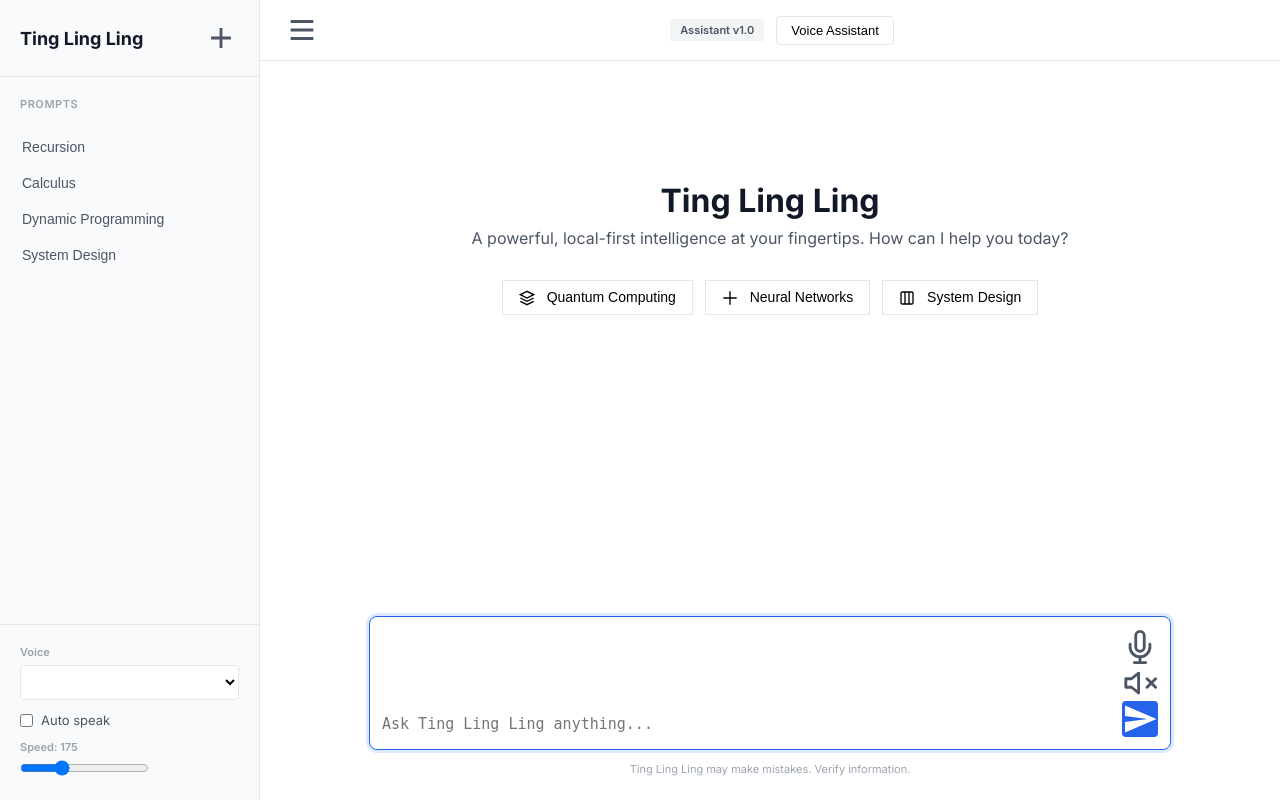
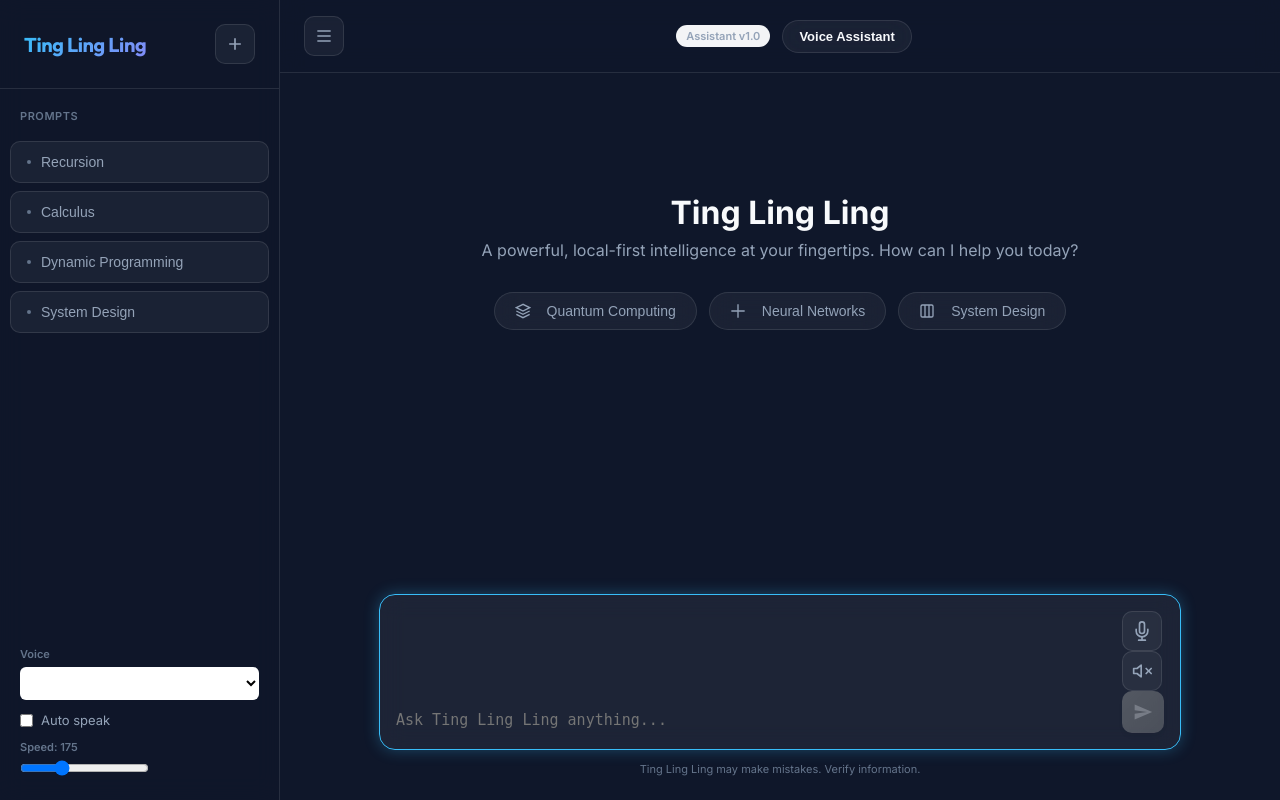
Before and after one commit to nishkarshsharma051-ai/SML-small-language-model-, a Flask app: page / in a window 1280 px wide. Run offline with Flask 3, Linux system fonts and the light colour scheme; lists and menus that the app fills with data are empty.

Commit message:
Enhance buttons with premium glassmorphic design and dynamic animations

```diff
--- a/static/app.js
+++ b/static/app.js
@@ -134,8 +134,16 @@
 function autoResize() {
   userInput.style.height = 'auto';
   userInput.style.height = Math.min(userInput.scrollHeight, 180) + 'px';
+
+  // Toggle send button state
+  if (sendBtn) {
+    const hasContent = userInput.value.trim().length > 0;
+    sendBtn.disabled = !hasContent || isWaiting;
+  }
 }
 userInput.addEventListener('input', autoResize);
+// Initialize button state
+if (sendBtn) sendBtn.disabled = true;
 
 /* ─── Rate Slider ─────────────────────────────────────────── */
 voiceRate.addEventListener('input', () => {
@@ -427,7 +435,9 @@
     appendMessage('ai', 'Error: Could not reach the server.');
   } finally {
     isWaiting = false;
-    sendBtn.disabled = false;
+    if (sendBtn) {
+      sendBtn.disabled = userInput.value.trim().length === 0;
+    }
     if (stopGenBtn) stopGenBtn.classList.add('hidden');
   }
 }
--- a/static/style.css
+++ b/static/style.css
@@ -1,21 +1,36 @@
 /* ─── Clean Professional UI ─────────────────────────────────── */
 :root {
-  --bg: #ffffff;
-  --sidebar-bg: #f9fafb;
-  --border: #e5e7eb;
-  --text: #111827;
-  --text-muted: #4b5563;
-  --text-dim: #9ca3af;
+  /* Vibrant & Premium Palette */
+  --bg: #0f172a;
+  --sidebar-bg: rgba(15, 23, 42, 0.8);
+  --glass-bg: rgba(255, 255, 255, 0.05);
+  --glass-border: rgba(255, 255, 255, 0.1);
+  --glass-blur: blur(12px);
 
-  --accent: #2563eb;
-  --accent-soft: #dbeafe;
+  --text: #f8fafc;
+  --text-muted: #94a3b8;
+  --text-dim: #64748b;
 
-  --radius-sm: 4px;
-  --radius-md: 8px;
-  --radius-lg: 12px;
+  --accent: #38bdf8;
+  --accent-glow: rgba(56, 189, 248, 0.3);
+  --accent-gradient: linear-gradient(135deg, #38bdf8 0%, #818cf8 100%);
 
-  --sidebar-w: 260px;
-  --transition: all 0.2s ease;
+  --danger: #ef4444;
+  --danger-glow: rgba(239, 68, 68, 0.3);
+
+  --radius-sm: 6px;
+  --radius-md: 10px;
+  --radius-lg: 16px;
+  --radius-full: 9999px;
+
+  --sidebar-w: 280px;
+  --transition-fast: all 0.2s cubic-bezier(0.4, 0, 0.2, 1);
+  --transition-normal: all 0.3s cubic-bezier(0.4, 0, 0.2, 1);
+
+  --shadow-sm: 0 1px 2px 0 rgb(0 0 0 / 0.05);
+  --shadow-md: 0 4px 6px -1px rgb(0 0 0 / 0.1), 0 2px 4px -2px rgb(0 0 0 / 0.1);
+  --shadow-lg: 0 10px 15px -3px rgb(0 0 0 / 0.1), 0 4px 6px -4px rgb(0 0 0 / 0.1);
+  --shadow-glow: 0 0 15px var(--accent-glow);
 }
 
 *, *::before, *::after {
@@ -38,11 +53,12 @@
 .sidebar {
   width: var(--sidebar-w);
   background: var(--sidebar-bg);
-  border-right: 1px solid var(--border);
+  backdrop-filter: var(--glass-blur);
+  border-right: 1px solid var(--glass-border);
   display: flex;
   flex-direction: column;
   transition: width 0.3s ease, transform 0.3s ease;
-  z-index: 50;
+  z-index: 100;
 }
 
 .sidebar.collapsed {
@@ -51,17 +67,21 @@
 }
 
 .sidebar-header {
-  padding: 20px;
+  padding: 24px;
   display: flex;
   align-items: center;
   justify-content: space-between;
-  border-bottom: 1px solid var(--border);
+  border-bottom: 1px solid var(--glass-border);
 }
 
 .logo {
+  font-family: 'Outfit', sans-serif;
   font-weight: 700;
-  font-size: 18px;
-  color: var(--text);
+  font-size: 20px;
+  background: var(--accent-gradient);
+  -webkit-background-clip: text;
+  -webkit-text-fill-color: transparent;
+  letter-spacing: -0.02em;
 }
 
 .sidebar-section-label {
@@ -81,26 +101,53 @@
 
 .topic-btn {
   width: 100%;
-  background: transparent;
-  border: none;
+  background: var(--glass-bg);
+  border: 1px solid var(--glass-border);
   color: var(--text-muted);
   text-align: left;
-  padding: 10px 12px;
+  padding: 12px 16px;
+  margin-bottom: 8px;
   border-radius: var(--radius-md);
   font-size: 14px;
+  font-weight: 500;
   cursor: pointer;
-  transition: var(--transition);
+  transition: var(--transition-normal);
+  display: flex;
+  align-items: center;
+  gap: 10px;
+}
+
+.topic-btn::before {
+  content: '';
+  width: 4px;
+  height: 4px;
+  border-radius: 50%;
+  background: var(--text-dim);
+  transition: var(--transition-fast);
 }
 
 .topic-btn:hover {
-  background: #f3f4f6;
+  background: rgba(255, 255, 255, 0.1);
   color: var(--text);
+  transform: translateX(4px);
+  border-color: rgba(255, 255, 255, 0.2);
+}
+
+.topic-btn:hover::before {
+  background: var(--accent);
+  box-shadow: 0 0 8px var(--accent);
 }
 
 .topic-btn.active {
-  background: var(--accent-soft);
+  background: rgba(56, 189, 248, 0.15);
+  border-color: var(--accent);
   color: var(--accent);
-  font-weight: 500;
+  box-shadow: inset 0 0 12px rgba(56, 189, 248, 0.1);
+}
+
+.topic-btn.active::before {
+  background: var(--accent);
+  box-shadow: 0 0 8px var(--accent);
 }
 
 .sidebar-footer {
@@ -141,36 +188,81 @@
   display: flex;
   flex-direction: column;
   position: relative;
-  background: white;
+  background: var(--bg);
 }
 
 .topbar {
-  padding: 12px 24px;
+  padding: 16px 24px;
   display: flex;
   align-items: center;
   justify-content: space-between;
-  border-bottom: 1px solid var(--border);
-  background: white;
+  border-bottom: 1px solid var(--glass-border);
+  background: rgba(15, 23, 42, 0.5);
+  backdrop-filter: var(--glass-blur);
+  z-index: 90;
 }
 
 .icon-btn {
-  background: transparent;
-  border: 1px solid transparent;
+  background: var(--glass-bg);
+  border: 1px solid var(--glass-border);
   color: var(--text-muted);
-  width: 36px;
-  height: 36px;
-  border-radius: var(--radius-sm);
+  width: 40px;
+  height: 40px;
+  border-radius: var(--radius-md);
   display: flex;
   align-items: center;
   justify-content: center;
   cursor: pointer;
-  transition: var(--transition);
+  transition: var(--transition-normal);
+  position: relative;
+  overflow: hidden;
+}
+
+.icon-btn::after {
+  content: '';
+  position: absolute;
+  top: 50%;
+  left: 50%;
+  width: 100%;
+  height: 100%;
+  background: radial-gradient(circle, rgba(255,255,255,0.2) 0%, transparent 70%);
+  transform: translate(-50%, -50%) scale(0);
+  transition: transform 0.5s ease-out;
+  pointer-events: none;
 }
 
 .icon-btn:hover {
-  background: #f3f4f6;
+  background: rgba(255, 255, 255, 0.1);
   color: var(--text);
-  border-color: var(--border);
+  border-color: rgba(255, 255, 255, 0.3);
+  transform: translateY(-2px);
+  box-shadow: var(--shadow-md);
+}
+
+.icon-btn:active {
+  transform: translateY(0) scale(0.95);
+}
+
+.icon-btn:hover::after {
+  transform: translate(-50%, -50%) scale(2);
+}
+
+.icon-btn svg {
+  width: 20px;
+  height: 20px;
+}
+
+.icon-btn.listening {
+  background: rgba(239, 68, 68, 0.1);
+  border-color: var(--danger);
+  color: var(--danger);
+  animation: pulse-danger 2s infinite;
+}
+
+@keyframes pulse-danger {
+  0% { box-shadow: 0 0 0 0 rgba(239, 68, 68, 0.4); }
+  70% { box-shadow: 0 0 0 10px rgba(239, 68, 68, 0); }
+  100% { box-shadow: 0 0 0 0 rgba(239, 68, 68, 0); }
 }
 
 .model-badge {
@@ -189,23 +281,39 @@
 }
 
 .voice-assistant-toggle, .stop-btn {
-  background: white;
-  border: 1px solid var(--border);
-  padding: 6px 14px;
-  border-radius: var(--radius-sm);
+  background: var(--glass-bg);
+  border: 1px solid var(--glass-border);
+  color: var(--text);
+  padding: 8px 16px;
+  border-radius: var(--radius-full);
   font-size: 13px;
-  font-weight: 500;
+  font-weight: 600;
   cursor: pointer;
   display: flex;
   align-items: center;
   gap: 8px;
-  transition: var(--transition);
+  transition: var(--transition-normal);
+  backdrop-filter: var(--glass-blur);
+}
+
+.voice-assistant-toggle:hover, .stop-btn:hover {
+  background: rgba(255, 255, 255, 0.1);
+  border-color: var(--accent);
+  transform: translateY(-1px);
+  box-shadow: var(--shadow-glow);
 }
 
 .voice-assistant-toggle.active {
-  background: #fee2e2;
-  border-color: #f87171;
-  color: #991b1b;
+  background: rgba(239, 68, 68, 0.1);
+  border-color: var(--danger);
+  color: var(--danger);
+  box-shadow: 0 0 15px var(--danger-glow);
+}
+
+.stop-btn {
+  background: rgba(239, 68, 68, 0.1);
+  border-color: var(--danger);
+  color: var(--danger);
 }
 
 /* ─── Chat ─────────────────────────────────────────────────── */
@@ -241,19 +349,35 @@
 }
 
 .chip {
-  background: white;
-  border: 1px solid var(--border);
-  padding: 8px 16px;
+  background: var(--glass-bg);
+  border: 1px solid var(--glass-border);
+  color: var(--text-muted);
+  padding: 10px 20px;
   border-radius: var(--radius-full);
   font-size: 14px;
+  font-weight: 500;
   cursor: pointer;
-  transition: var(--transition);
+  transition: var(--transition-normal);
+  display: flex;
+  align-items: center;
+  gap: 8px;
+  backdrop-filter: var(--glass-blur);
 }
 
 .chip:hover {
+  background: rgba(255, 255, 255, 0.1);
   border-color: var(--accent);
-  background: var(--accent-soft);
   color: var(--accent);
+  transform: translateY(-3px) scale(1.05);
+  box-shadow: var(--shadow-glow);
+}
+
+.chip svg {
+  transition: var(--transition-fast);
+}
+
+.chip:hover svg {
+  transform: rotate(15deg);
 }
 
 /* ─── Messages ─────────────────────────────────────────────── */
@@ -344,19 +482,22 @@
 }
 
 .input-container {
-  background: white;
-  border: 1px solid var(--border);
-  border-radius: var(--radius-md);
-  padding: 12px;
+  background: rgba(255, 255, 255, 0.03);
+  border: 1px solid var(--glass-border);
+  backdrop-filter: var(--glass-blur);
+  border-radius: var(--radius-lg);
+  padding: 16px;
   display: flex;
   align-items: flex-end;
-  gap: 12px;
-  box-shadow: 0 4px 6px -1px rgba(0, 0, 0, 0.05);
+  gap: 16px;
+  box-shadow: var(--shadow-lg);
+  transition: var(--transition-normal);
 }
 
 .input-container:focus-within {
   border-color: var(--accent);
-  box-shadow: 0 0 0 3px var(--accent-soft);
+  background: rgba(255, 255, 255, 0.06);
+  box-shadow: var(--shadow-glow);
 }
 
 .user-input {
@@ -370,20 +511,54 @@
 }
 
 .send-btn {
-  background: var(--accent);
+  background: var(--accent-gradient);
   color: white;
   border: none;
-  width: 36px;
-  height: 36px;
-  border-radius: var(--radius-sm);
+  width: 42px;
+  height: 42px;
+  border-radius: var(--radius-md);
   cursor: pointer;
   display: flex;
   align-items: center;
   justify-content: center;
+  transition: var(--transition-normal);
+  box-shadow: var(--shadow-md);
+}
+
+.send-btn:not(:disabled) {
+  animation: pulse-glow 2s infinite;
+}
+
+@keyframes pulse-glow {
+  0% { box-shadow: 0 0 0 0 rgba(56, 189, 248, 0.4); }
+  70% { box-shadow: 0 0 0 10px rgba(56, 189, 248, 0); }
+  100% { box-shadow: 0 0 0 0 rgba(56, 189, 248, 0); }
+}
+
+.send-btn:hover:not(:disabled) {
+  transform: scale(1.1) rotate(5deg);
+  box-shadow: var(--shadow-glow);
+  animation: none; /* Stop pulse on hover */
+}
+
+.send-btn:active:not(:disabled) {
+  transform: scale(0.9);
+}
+
+.send-btn svg {
+  width: 20px;
+  height: 20px;
+  transition: var(--transition-fast);
+}
+
+.send-btn:hover svg {
+  transform: translateX(2px) translateY(-2px);
 }
 
 .send-btn:disabled {
-  opacity: 0.5;
+  opacity: 0.4;
+  filter: grayscale(1);
+  cursor: not-allowed;
 }
 
 .disclaimer {
```
Also changed, not shown: other parts of static/style.css (+67 -24 lines).
